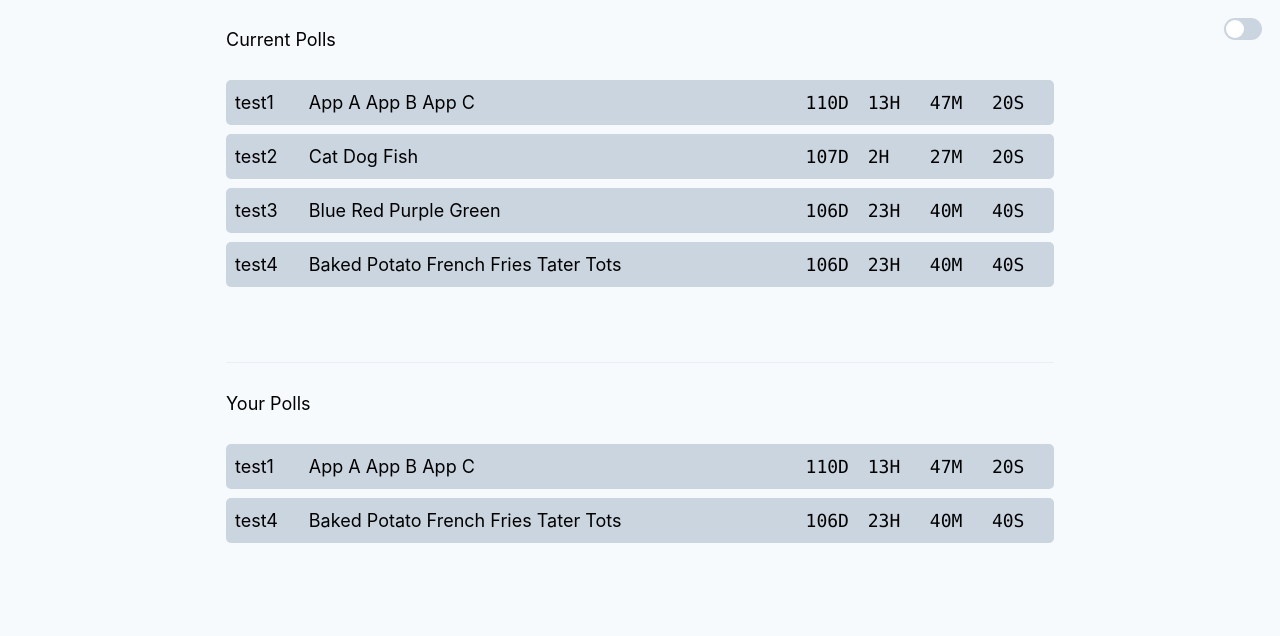
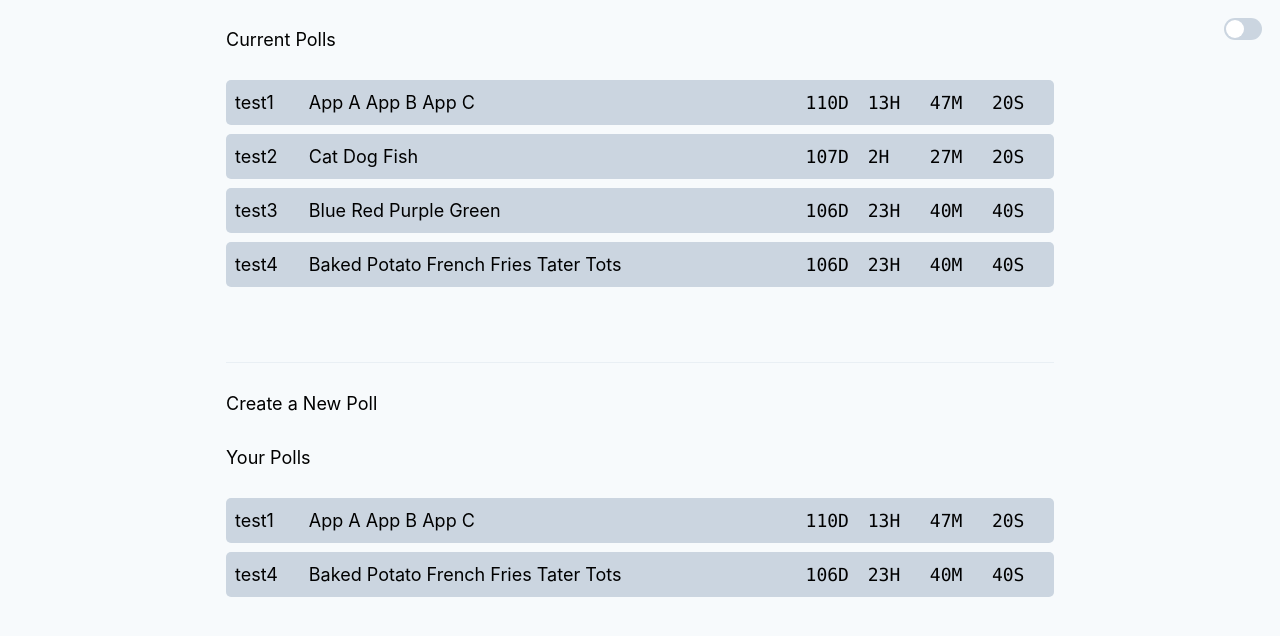
Before and after one commit to GrammerhubTeam/goat-vote, a Next.js app in the folder ui/: page /dashboard in a window 1280 px wide. Shown: the top 636 px of the page. Built offline with nearby package versions, Linux system fonts and the light colour scheme; data requests are answered from the project's data file.

Commit message:
Add json-server to context and create poll link

```diff
--- a/ui/context/polls.js
+++ b/ui/context/polls.js
@@ -5,7 +5,7 @@ const PollContext = createContext()
 export function PollWrapper ({ children }) {
   const [state, setState] = useState([])
   const fetchData = async () => {
-    const result = await fetch('data.json')
+    const result = await fetch('http://localhost:8000/votes')
       .then((res) => res.json())
     setState(result)
   }
--- a/ui/package.json
+++ b/ui/package.json
@@ -4,6 +4,7 @@
   "private": true,
   "scripts": {
     "dev": "next dev",
+    "dev:server": "json-server --watch public/data.json --port 8000",
     "build": "next build",
     "start": "next start"
   },
@@ -18,6 +19,7 @@
     "@zeit/next-sass": "^1.0.1",
     "create-next-app": "^10.0.9",
     "framer-motion": "^4.1.13",
+    "json-server": "^0.16.3",
     "next": "^10.0.0",
     "node-sass": "^4.14.1",
     "react": "16.13.1",
--- a/ui/pages/dashboard.tsx
+++ b/ui/pages/dashboard.tsx
@@ -1,4 +1,4 @@
-import { Divider } from '@chakra-ui/react';
+import { Link as ChakraLink, Divider } from '@chakra-ui/react';
 
 import { Main } from '../components/Main';
 import { Container } from '../components/Container';
@@ -13,6 +13,9 @@ export default function Dashboard() {
       <Main>
         <CurrentPolls />
         <Divider py="3vh" />
+          <ChakraLink href="/create" flexGrow={1} mr={2}>
+            Create a New Poll
+          </ChakraLink>
         <YourPolls />
       </Main>
       <DarkModeSwitch />
--- a/ui/public/data.json
+++ b/ui/public/data.json
@@ -1,4 +1,4 @@
-[
+{"votes":[
   {
     "id": 1,
     "user_id": 99,
@@ -31,4 +31,4 @@
     "choices": ["Baked Potato", "French Fries", "Tater Tots"],
     "createdAt": "Mon Jul 7 2021 19:45:25 GMT-0400 (Eastern Daylight Time)"
   }
-]
+]}
```
Also changed, not shown: 1 other file (tests, documents, lock files or other folders).
